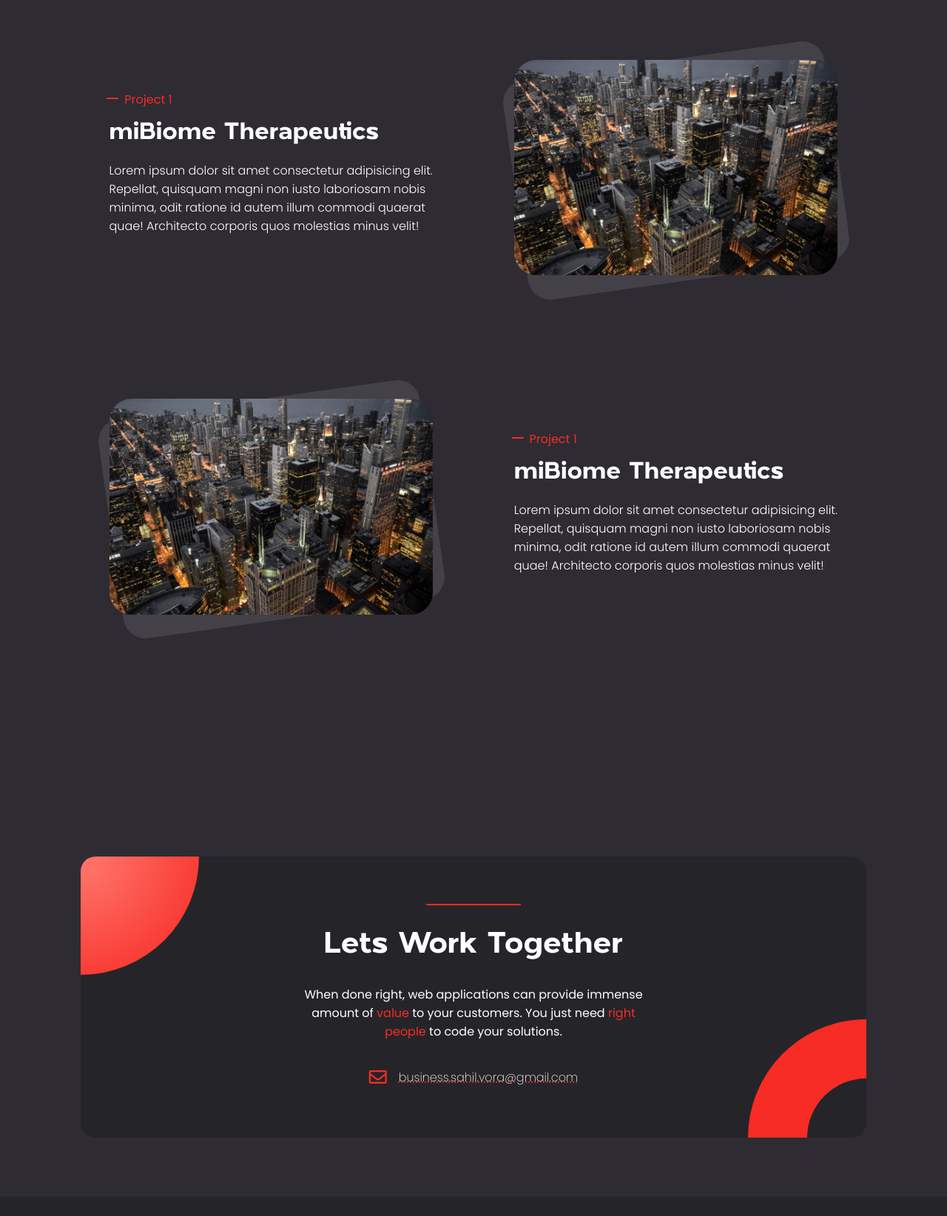
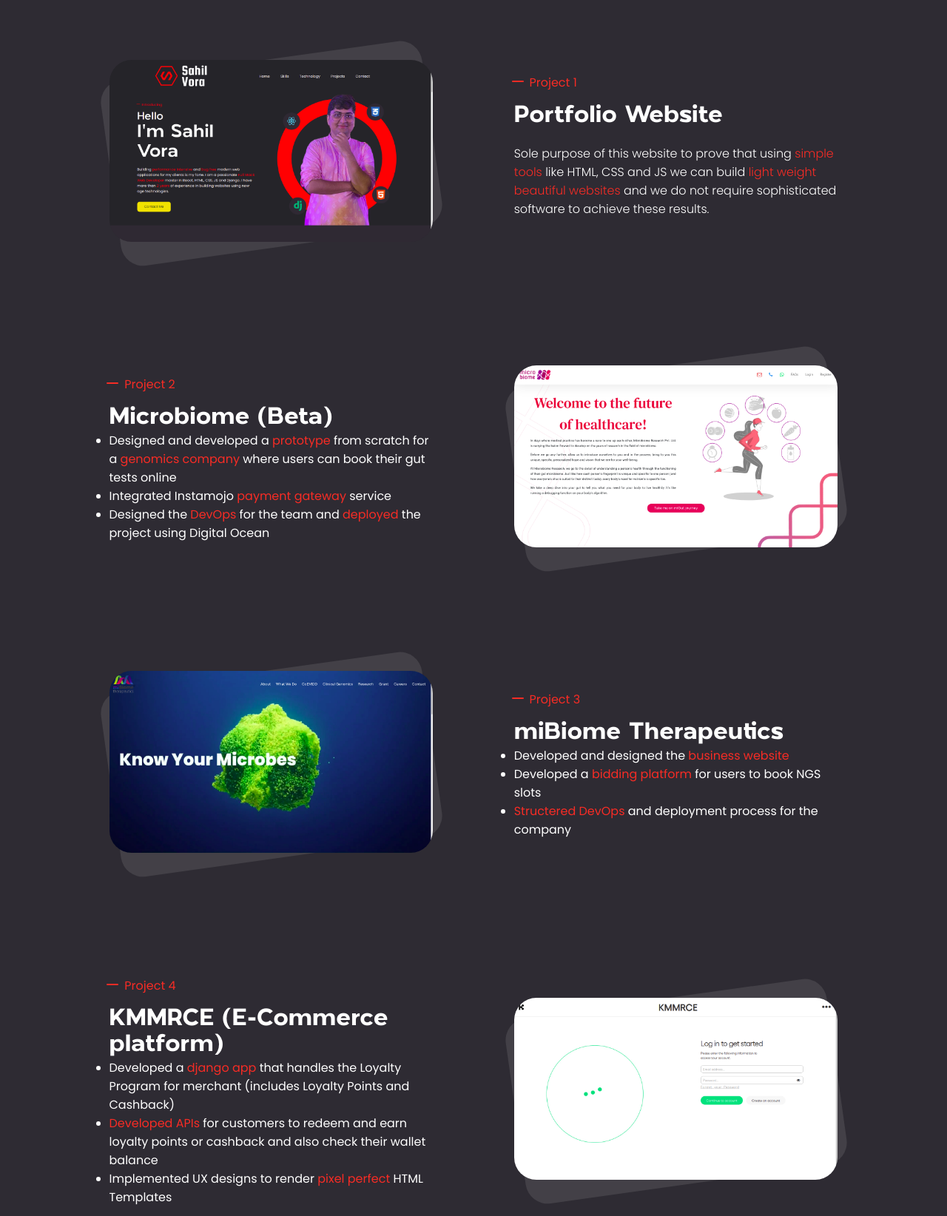
Before and after one commit to sahilvora225/sahilvora225.github.io, a website: page src/index.html in a window 1280 px wide. Shown: the part 2130-3774 px from the top of the page at 74% size. Drawn offline with nearby package versions, Linux system fonts and the light colour scheme.

```diff
--- a/src/index.html
+++ b/src/index.html
@@ -5,13 +5,13 @@
   <meta charset="UTF-8">
   <meta http-equiv="X-UA-Compatible" content="IE=edge">
   <meta name="viewport" content="width=device-width, initial-scale=1.0">
-  <title>Sahil Vora | Portfolio Website | Digital Resume</title>
+  <meta name="description"
+    content="Sahil Vora is a freelance full stack developer (freelance web developer), mastering in React, Django, HTML, SCSS (SASS) and much more. This website is his digital resume comprising of his skills and the project he has completed in the past. Feel free to check this resume.">
+  <title>Sahil Vora | Freelance Full Stack Developer | Portfolio | Digital Resume</title>
   <link rel="shortcut icon" href="images/logo.ico" type="image/x-icon">
   <link rel="stylesheet" href="css/index.css">
   <link rel="stylesheet" href="css/tablet.css" media="screen and (max-width: 768px)">
   <link rel="stylesheet" href="css/mobile.css" media="screen and (max-width: 541px)">
-  <!-- Add meta description -->
-  <!-- Add Robots.txt file -->
   <link rel="stylesheet" href="https://cdnjs.cloudflare.com/ajax/libs/font-awesome/5.15.4/css/all.min.css"
     integrity="sha512-1ycn6IcaQQ40/MKBW2W4Rhis/DbILU74C1vSrLJxCq57o941Ym01SwNsOMqvEBFlcgUa6xLiPY/NS5R+E6ztJQ=="
     crossorigin="anonymous" referrerpolicy="no-referrer" />
@@ -127,7 +127,8 @@
             <li>Ability to <span class="highlight-text">work effectively</span> both independently and in a team</li>
             <li>Noting down <span class="highlight-text">priorities</span> of the clients and giving <span
                 class="highlight-text">regular updates</span> of the project</li>
-            <li>Demonstrated willingness to be <span class="highlight-text">flexible</span> and adaptable to the changes
+            <li>Demonstrated willingness to be <span class="highlight-text">flexible`</span> and adaptable to the
+              changes
             </li>
           </ul>
           </p>
@@ -190,29 +191,69 @@
   <section id="projects">
     <div class="container">
       <div class="flex-container">
+        <div class="project project-reverse">
+          <div class="info">
+            <div class="primary-highlight">Project 1</div>
+            <h3>Portfolio Website</h3>
+            <p>Sole purpose of this website to prove that using <span class="highlight-text">simple tools</span> like
+              HTML, CSS and JS we can build <span class="highlight-text">light weight beautiful websites</span>
+              and we do not require sophisticated software to achieve these results.</p>
+          </div>
+          <div class="image-holder">
+            <img src="images/portfolio_website.png" alt="Project Photo">
+          </div>
+        </div>
+
         <div class="project">
           <div class="info">
-            <div class="primary-highlight">Project 1</div>
-            <h3>miBiome Therapeutics</h3>
-            <p>Lorem ipsum dolor sit amet consectetur adipisicing elit. Repellat, quisquam magni non iusto laboriosam
-              nobis minima, odit ratione id autem illum commodi quaerat quae! Architecto corporis quos molestias minus
-              velit!</p>
+            <div class="primary-highlight">Project 2</div>
+            <h3>Microbiome (Beta)</h3>
+            <ul>
+              <li>Designed and developed a <span class="highlight-text">prototype</span> from scratch for a <span
+                  class="highlight-text">genomics company</span> where users can book their gut
+                tests online</li>
+              <li>
+                Integrated Instamojo <span class="highlight-text">payment gateway</span> service</li>
+              <li>Designed the <span class="highlight-text">DevOps</span> for the team and <span
+                  class="highlight-text">deployed</span> the project using
+                Digital Ocean</li>
+            </ul>
           </div>
           <div class="image-holder">
-            <img src="images/showcase.jpg" alt="Project Photo">
+            <img src="images/microbiome_beta.png" alt="Project Photo">
           </div>
         </div>
 
         <div class="project project-reverse">
           <div class="info">
-            <div class="primary-highlight">Project 1</div>
+            <div class="primary-highlight">Project 3</div>
             <h3>miBiome Therapeutics</h3>
-            <p>Lorem ipsum dolor sit amet consectetur adipisicing elit. Repellat, quisquam magni non iusto laboriosam
-              nobis minima, odit ratione id autem illum commodi quaerat quae! Architecto corporis quos molestias minus
-              velit!</p>
+            <ul>
+              <li>Developed and designed the <span class="highlight-text">business website</span></li>
+              <li>Developed a <span class="highlight-text">bidding platform</span> for users to book NGS slots</li>
+              <li><span class="highlight-text">Structered DevOps</span> and deployment process for the company</li>
+            </ul>
           </div>
           <div class="image-holder">
-            <img src="images/showcase.jpg" alt="Project Photo">
+            <img src="images/mibiome.png" alt="Project Photo">
+          </div>
+        </div>
+
+        <div class="project">
+          <div class="info">
+            <div class="primary-highlight">Project 4</div>
+            <h3>KMMRCE (E-Commerce platform)</h3>
+            <ul>
+              <li>Developed a <span class="highlight-text">django app</span> that handles the Loyalty Program for
+                merchant (includes Loyalty Points and Cashback)
+              </li>
+              <li><span class="highlight-text">Developed APIs</span> for customers to redeem and earn loyalty points or
+                cashback and also check their wallet balance</li>
+              <li>Implemented UX designs to render <span class="highlight-text">pixel perfect</span> HTML Templates</li>
+            </ul>
+          </div>
+          <div class="image-holder">
+            <img src="images/kmmrce.png" alt="Project Photo">
           </div>
         </div>
       </div>
```
Also changed, not shown: src/robots.txt (added, +7 -0 lines), src/images/kmmrce.png (added), src/images/mibiome.png (added), src/images/microbiome_beta.png (added), src/images/portfolio_website.png (added), src/images/showcase.jpg (deleted).
